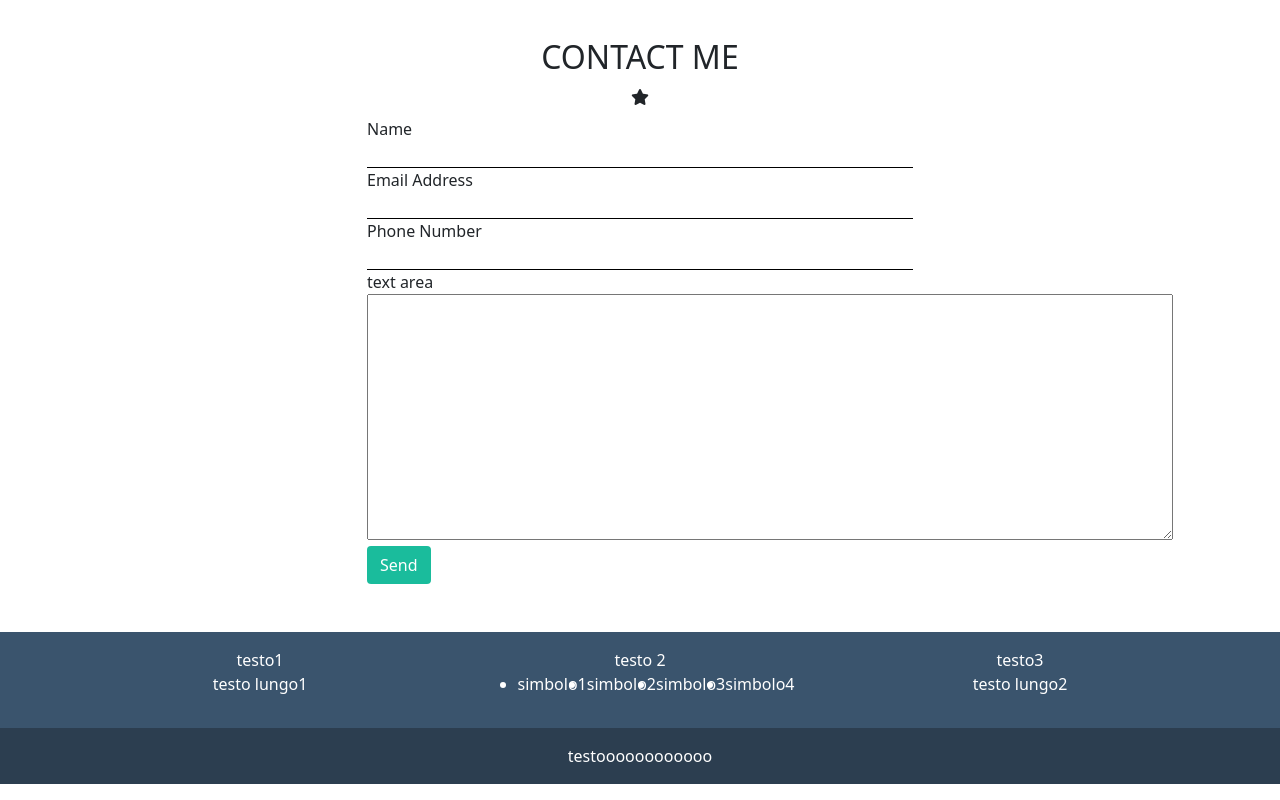
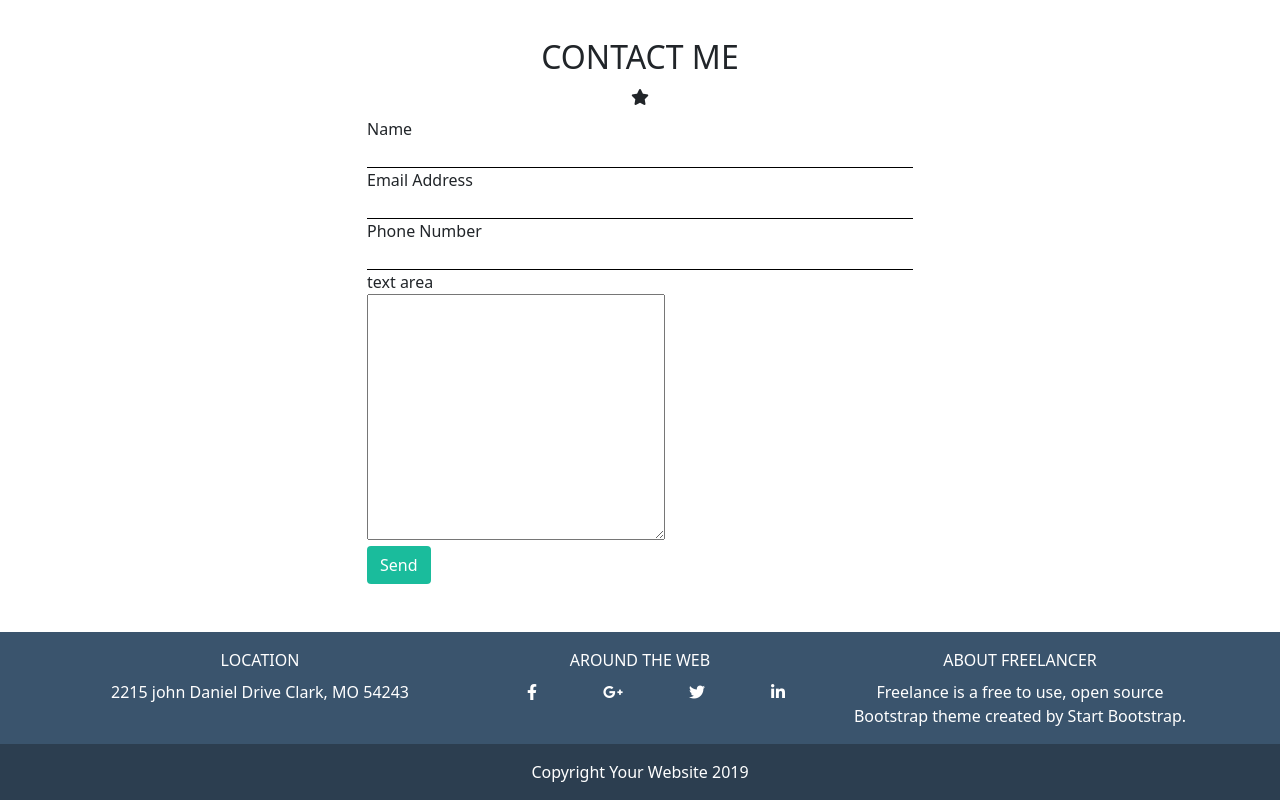
Before and after one commit to DrKillex/html-css-bootstrap-freelancer, a plain HTML site: page index.html in a window 1280 px wide. Shown: the part 1705-2505 px from the top of the page. Drawn offline with nearby package versions, Linux system fonts and the light colour scheme.

Commit message:
finito no pulizia

```diff
--- a/css/style.css
+++ b/css/style.css
@@ -1,4 +1,4 @@
-#navbar {
+#navbar, #copyright {
     background-color: #2C3E50;
 }
 
@@ -6,16 +6,12 @@
     color: inherit;
 }
 
-#jumbo, #about {
+#jumbo, #about, #contact-me .btn {
     background-color: #1ABC9C;
 }
 
 #footer-top {
     background-color: #3A546D;
-}
-
-#copyright {
-    background-color: #2c3e50;
 }
 
 header img {
@@ -28,7 +24,6 @@ header img {
 }
 
 #contact-me .btn {
-    background-color: #1ABC9C;
     color: white;
 }
 
@@ -37,3 +32,7 @@ input {
     border: 0;
     border-bottom: 1px solid black;
 }
+
+footer ul li {
+    list-style: none;
+}
--- a/index.html
+++ b/index.html
@@ -143,7 +143,7 @@
                                 <div>
                                     <label for="msg">text area</label>
                                 </div>
-                                <textarea id="msg" cols="85" rows="10"></textarea>
+                                <textarea id="msg" cols="30" rows="10"></textarea>
                             </div>
                             <button type="button" class="btn">Send</button>
                         </form>
@@ -159,27 +159,27 @@
             <div class="container text-center py-3 text-white">
                 <div class="row flex-column flex-md-row">
                     <div class="col">
-                        <div>testo1</div>
-                        <div>testo lungo1</div>
+                        <div class="mb-2">LOCATION</div>
+                        <div>2215 john Daniel Drive Clark, MO 54243</div>
                     </div>
                     <div class="col">
-                        <div>testo 2</div>
-                        <ul class="d-flex justify-content-center">
-                            <li>simbolo1</li>
-                            <li>simbolo2</li>
-                            <li>simbolo3</li>
-                            <li>simbolo4</li>
+                        <div class="mb-2">AROUND THE WEB</div>
+                        <ul class="d-flex justify-content-around">
+                            <li class="mx-2"><i class="fa-brands fa-facebook-f"></i></li>
+                            <li class="mx-2"><i class="fa-brands fa-google-plus-g"></i></li>
+                            <li class="mx-2"><i class="fa-brands fa-twitter"></i></li>
+                            <li class="mx-2"><i class="fa-brands fa-linkedin-in"></i></li>
                         </ul>
                     </div>
                     <div class="col">
-                        <div>testo3</div>
-                        <div>testo lungo2</div>
+                        <div class="mb-2">ABOUT FREELANCER</div>
+                        <div>Freelance is a free to use, open source Bootstrap theme created by <span class="evidenziato">Start Bootstrap</span>.</div>
                     </div>
                 </div>
             </div>
         </section>
         <section id="copyright" class="py-3">
-            <div class="text-center text-white">testoooooooooooo</div>
+            <div class="text-center text-white">Copyright Your Website 2019</div>
         </section>
     </footer>
     <!-- /footer -->
```
